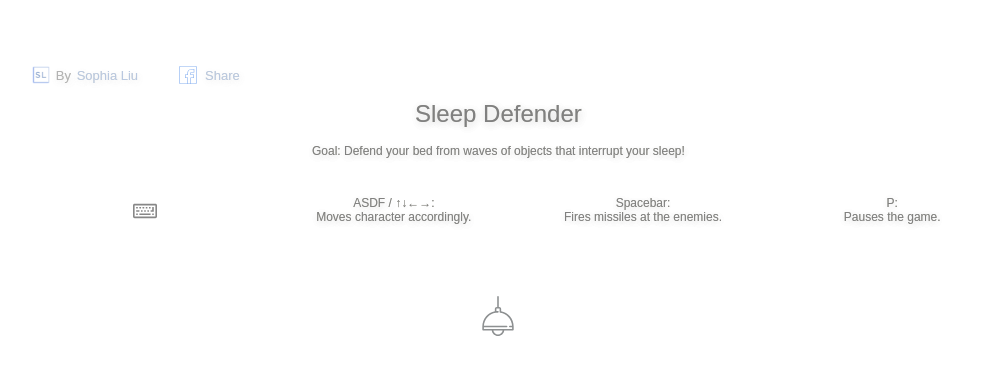
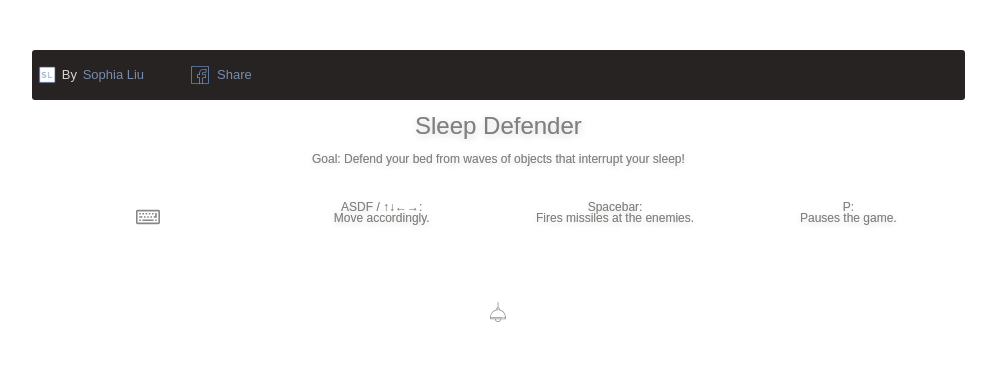
Before and after one commit to liuffy/Sleep-Defender, a website built with webpack: page index.html in a window 1280 px wide. Shown: the whole page, without its empty margins (92-1088 px from the left). Built offline with nearby package versions, Linux system fonts and the light colour scheme; a script that the page names is missing.

Commit message:
Fix padding issue

```diff
--- a/assets/stylesheets/main.css
+++ b/assets/stylesheets/main.css
@@ -12,13 +12,19 @@ html {
 .logo-icon{
   width:1.5em;
   margin-right:0.5em;
+  margin-left:0.5em;
 }
 
 .header-links{
   width: 90%;
   height:50px;
+  border-radius:3px;
+  background:#272323;
+  text-shadow: 1px 2px 8px transparent, 0 0 0 transparent, 1px 2px 8px transparent, 2px 2px 0px transparent !important;
   margin:0 auto;
-    display: flex;
+  margin-bottom:20px;
+  color:white;
+  display: flex;
   flex-direction: row;
   flex-wrap: nowrap;
   justify-content: flex-start;
@@ -27,16 +33,23 @@ html {
 }
 
 .keystrokes{
-  width:100%;
+  width: 90%;
   height:100px;
+  margin:0 auto;
 }
 
 .lightbulb{
-  width:40px;
+  width:20px;
   height:auto;
   margin:0 auto;
   display:block;
   cursor:pointer;
+    -webkit-touch-callout: none; /* iOS Safari */
+    -webkit-user-select: none; /* Safari */
+     -khtml-user-select: none; /* Konqueror HTML */
+       -moz-user-select: none; /* Firefox */
+        -ms-user-select: none; /* Internet Explorer/Edge */
+            user-select: none; /* Non-prefixed version, currently*/
    -webkit-animation-name: wiggle;
   -ms-animation-name: wiggle;
   -ms-animation-duration: 2000ms;
@@ -125,6 +138,7 @@ html {
 body{
   text-shadow: 1px 2px 8px #e5e5e5, 0 0 0 rgba(50,50,0,.3), 1px 2px 8px #e5e5e5, 2px 2px 0px rgba(255,255,255,1);
   margin-top:50px;
+  line-height:95%;
   -webkit-transition: all 500ms ease-in;
   -moz-transition: all 500ms ease-in;
   transition: all 500ms ease-in;
@@ -150,6 +164,7 @@ ul{
     display:flex;
     align-content: space-between;
     height:100px;
+    padding:0px;
     justify-content: center;
 }
 
@@ -173,7 +188,7 @@ a{
 
 
 a:hover{
-  color: #323a3d;
+  color: white;
 }
 
 .cf:after {
@@ -218,7 +233,7 @@ canvas{
 }
 
 span.credit-line{
-	opacity:0.6;
+	opacity:0.8;
 	font-size:20px;
 }
 
--- a/index.html
+++ b/index.html
@@ -95,16 +95,18 @@ ga('send', 'pageview');
       <ul>
       <p class="controls"><img class="keyboard"
                                          src="./assets/images/keyboard.svg" /></p>
-      <li class="control-item"> ASDF / &uarr;&darr;&larr;&rarr;:<br/>Moves character accordingly.</li>
+      <li class="control-item"> ASDF / &uarr;&darr;&larr;&rarr;:<br/>Move accordingly.</li>
       <li class="control-item"> Spacebar:<br/> Fires missiles at the enemies. </li>
       <li class="control-item"> P:<br/> Pauses the game. </li>
       </ul>
     </div>
+
     <div class="lightbulb-container">
       <img class="lightbulb" src= "./assets/images/ceiling-lamp.svg" />
       <p class="text-blurb">Toggle lights</p>
-      </div>
     </div>
+    </div>
+  </div>
   </div>
    <!-- Pixi.js -->
   <script type="text/javascript" src="pixi.js"></script>
```
